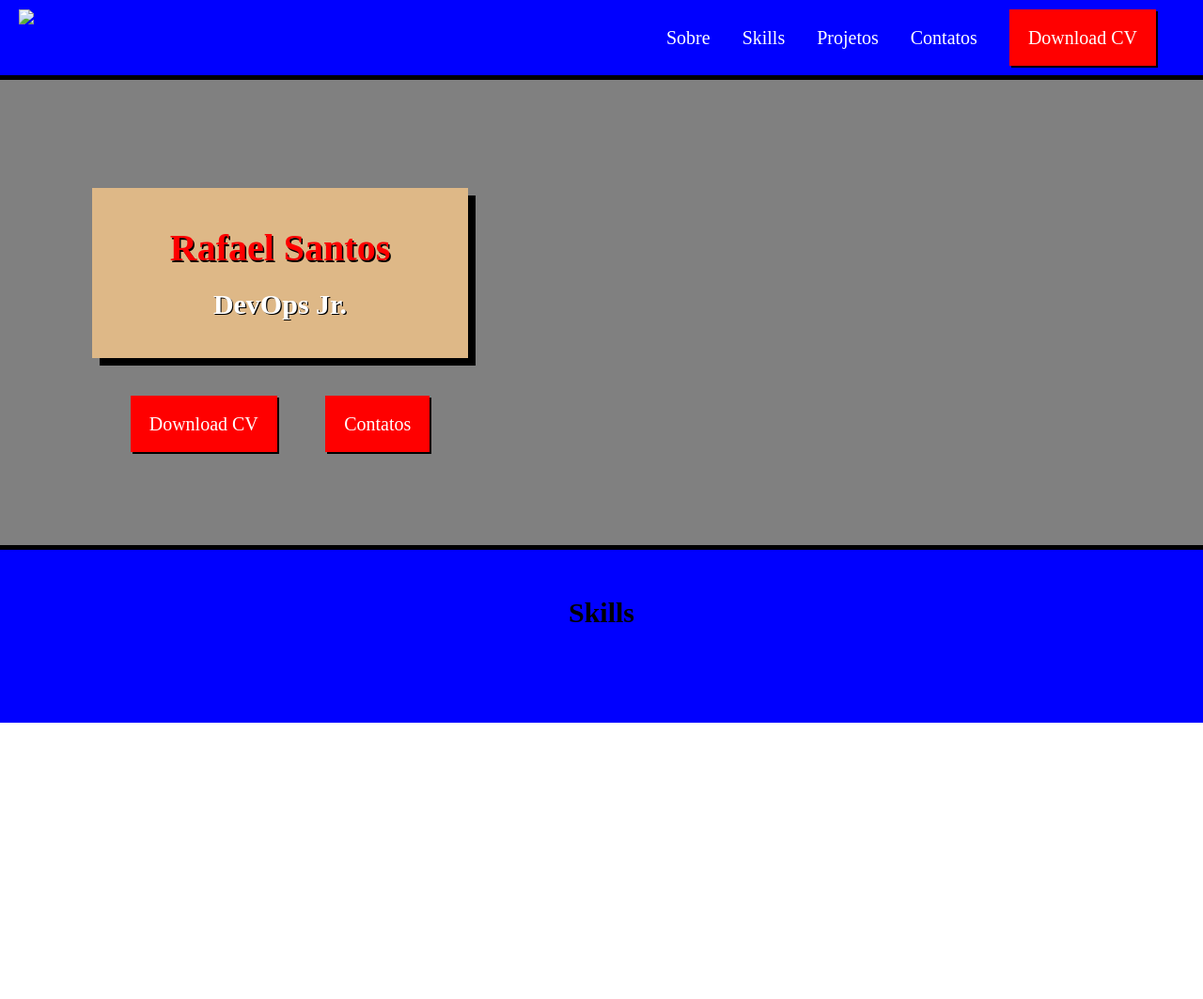
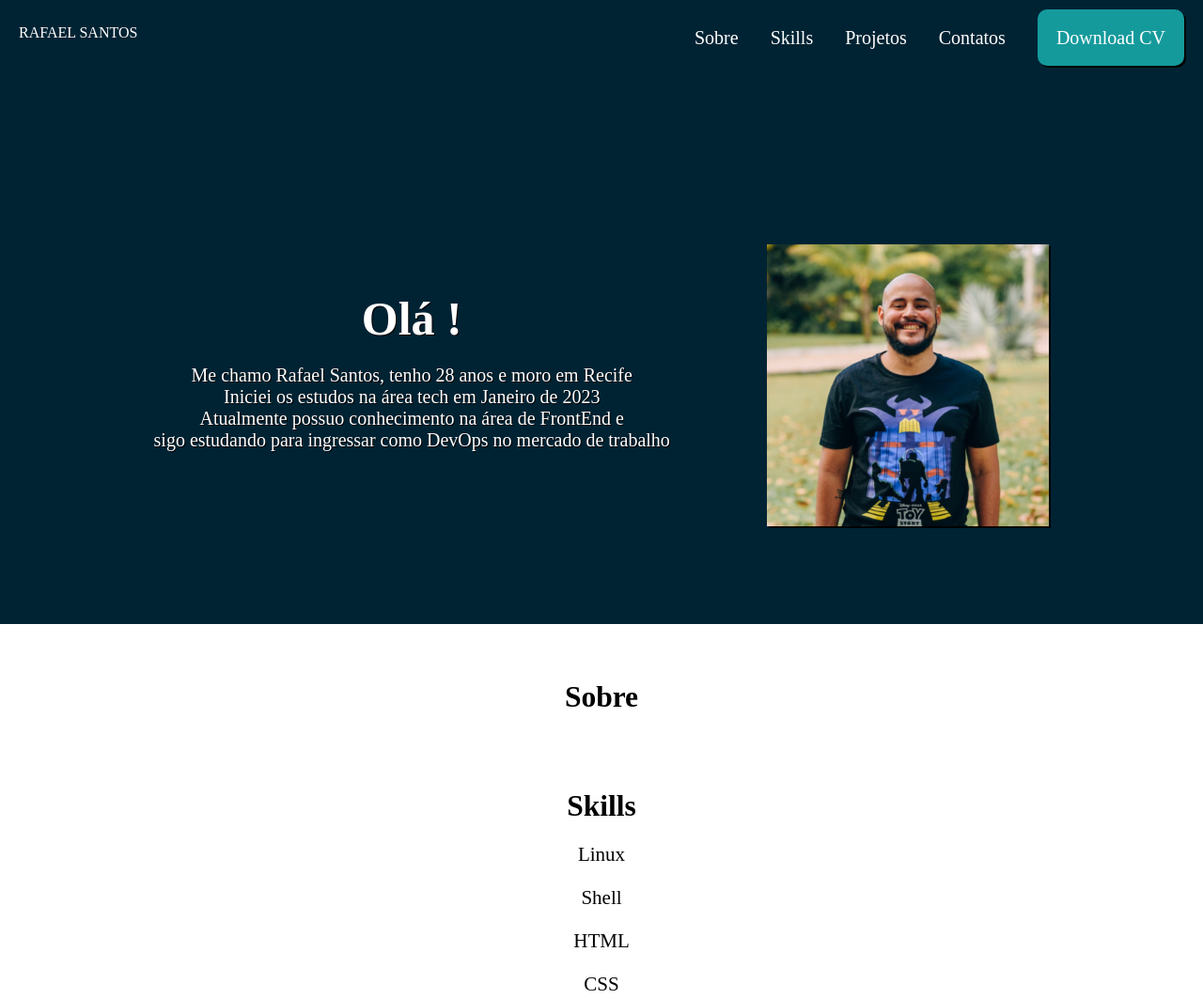
Before and after one commit to Rafaelsdamacena/portfolio, a plain HTML site: page index.html in a window 1280 px wide. Shown: the top 1063 px of the page at 94% size. Before the commit the page ends 800 px from the top, so only its background shows below. Drawn offline with Linux system fonts and the light colour scheme.

Commit message:
modificação do banner

```diff
--- a/estilo.css
+++ b/estilo.css
@@ -1,16 +1,21 @@
 .header {
     display: flex;
     justify-content: space-between;
-    background-color: blue; /*trocar cor*/
-    border-bottom: 5px solid #000;
+    background-color: #002333;
     padding: 10px 20px;
+    color: #fff;
 }
 
-nav {
+.header p{
+   /* font-size: 30px;*/
+}
+
+.menu {
     text-align: right;
 }
 
-a {
+
+.navegar {
     color: #fff;
     font-size: 20px;
     /*font-family:*/
@@ -20,14 +25,18 @@ a {
 }
 
 .button {
+    text-decoration: none;
+    font-size: 20px;
+    color: #fff;
     display: inline-block;
-    background-color: red ; /*mudar depois */
+    background-color: #159a9c ; /*mudar depois */
     height: 60px;
     line-height: 60px;
     padding-left: 20px;
     padding-right: 20px;
     box-shadow: 2px 2px 0 #000;
     transition: transform 150ms linear;
+    border-radius: 10px;
 
 }
 
@@ -35,69 +44,37 @@ a {
     transform: scale(1.05);
 }
 
-.banner{ /*criar o banner*/
-    box-sizing: border-box;
-    background-color: gray;
-    /*background-repeat: no-repeat;
-    background-size: 100%;  usar essas tags quando banner criado */
-    height: 500px;
-    border-bottom: 5px solid #000;
-    padding-top: 115px;
-    padding-left: 98px;
+.banner{
+    display: flex;
+    justify-content: space-evenly;
+    padding: 180px 60px 100px 60px;
+    background-color: #002333;
 
 }
 
-.banner .posicionamento{
-    display: flex;
-    flex-direction: column;
-    width: 400px;
+.texto{
+    padding-top: 50px;
+    color: #fff;
+    text-shadow: 1px 1px 0 #000;
+    font-size: 20px;
+    text-align: center;
+}
+
+
+.banner h1{
+    color: #fff;
+    font-size: 50px;
 
 }
 
-.banner .box{
-    margin-bottom: 40px;
 
+.banner img{
+    height: 300px;
+    box-shadow: 2px 2px 0 #000;
 }
 
-.banner .navegacao {
-    display: flex;
-    justify-content: space-around;
-    padding-left: 30px;
+.container{
+    padding: 60px 60px 20px 60px;
+    text-align: center;
+    font-size: 21px;
 }
-
-.nome{
-    font-size: 40px;
-    color: red; /*trocar para a mesma cor do botão*/
-    text-shadow: 1.5px 1.5px 0px #000;
-}
-
-.subtitulo{
-    font-size: 30px;
-    color: white; /*mudar cor depois de escolher a paleta*/
-    text-shadow: 1.2px 1.2px 0px #000;
-}
-
-.box{
-    display: inline-block;
-    background-color: burlywood; /*mudar a cor*/
-    box-shadow: 8px 8px 0px #000;
-    text-align: center;
-    padding: 40px;
-}
-
-.box .nome {
-    margin-bottom: 20px;
-
-}
-
-.section{
-    padding-top: 50px;
-    padding-bottom: 100px;
-    background-color: blue;
-}
-
-.title{
-    font-size: 30px;
-    color: black;
-    text-align: center;
-}
--- a/index.html
+++ b/index.html
@@ -14,33 +14,66 @@
 <body>
     <header class="header">
 
-        <img src="img/">
-        <nav>
-            <a href="#">Sobre</a>
-            <a href="#">Skills</a>
-            <a href="#">Projetos</a>
-            <a href="#">Contatos</a>
+        <p>RAFAEL SANTOS</p>
+        <nav class="menu">
+            <a class="navegar" href="#">Sobre</a>
+            <a class="navegar"  href="#">Skills</a>
+            <a class="navegar"  href="#">Projetos</a>
+            <a class="navegar"  href="#">Contatos</a>
             <a class="button" href="#">Download CV</a>
 
         </nav>
+
     </header>
 
     <section class="banner">
-        <div class="posicionamento">
-            <div class="box">
-                <h1 class="nome">Rafael Santos</h1>
-                <h2 class="subtitulo">DevOps Jr.</h2>
+        <div class="texto">
+            <h1>Olá !</h1>
+            <p>Me chamo Rafael Santos, tenho 28 anos e moro em Recife<br>
+            Iniciei os estudos na área tech em Janeiro de 2023<br>
+            Atualmente possuo conhecimento na área de FrontEnd e <br>
+            sigo estudando para ingressar como DevOps no mercado de trabalho</p>
 
-            </div>
-            <div class="navegacao">
-                <a class="button" href="#">Download CV</a>
-                <a class="button" href="#">Contatos</a>
-            </div>
+        </div>
+
+        <div class="capa">
+                <img src="img/1676571899525.jpeg">
+        </div>
+
+    </section>
+
+    <section class="container">
+        <h1 class="title">Sobre</h1>
+
+    </section>
+
+    <section class="container">
+        <div>
+            <h1 class="title">Skills</h1>
+            <p class="skill">Linux</p>
+            <p class="skill">Shell</p>
+            <p class="skill">HTML</p>
+            <p class="skill">CSS</p>
+        </div>
+        <div>
+            <p class="skill">Python</p>
+            <p class="skill">Docker</p>
+            <p class="skill">Kubernetes</p>
+            <p class="skill">Rede de Computadores</p>
+            <p class="skill">PostgreSQL</p>
+            <p class="skill">AWS</p>
         </div>
     </section>
 
-    <section class="section">
-        <h1 class="title">Skills</h1>
+    <section class="container">
+        <h1 class="title">Projetos</h1>
+
     </section>
+
+    <section class="container">
+        <h1 class="title">Contatos</h1>
+
+    </section>
+
 </body>
 </html>
```
Also changed, not shown: img/1676571899525.jpeg (added), img/eu.png (added).
